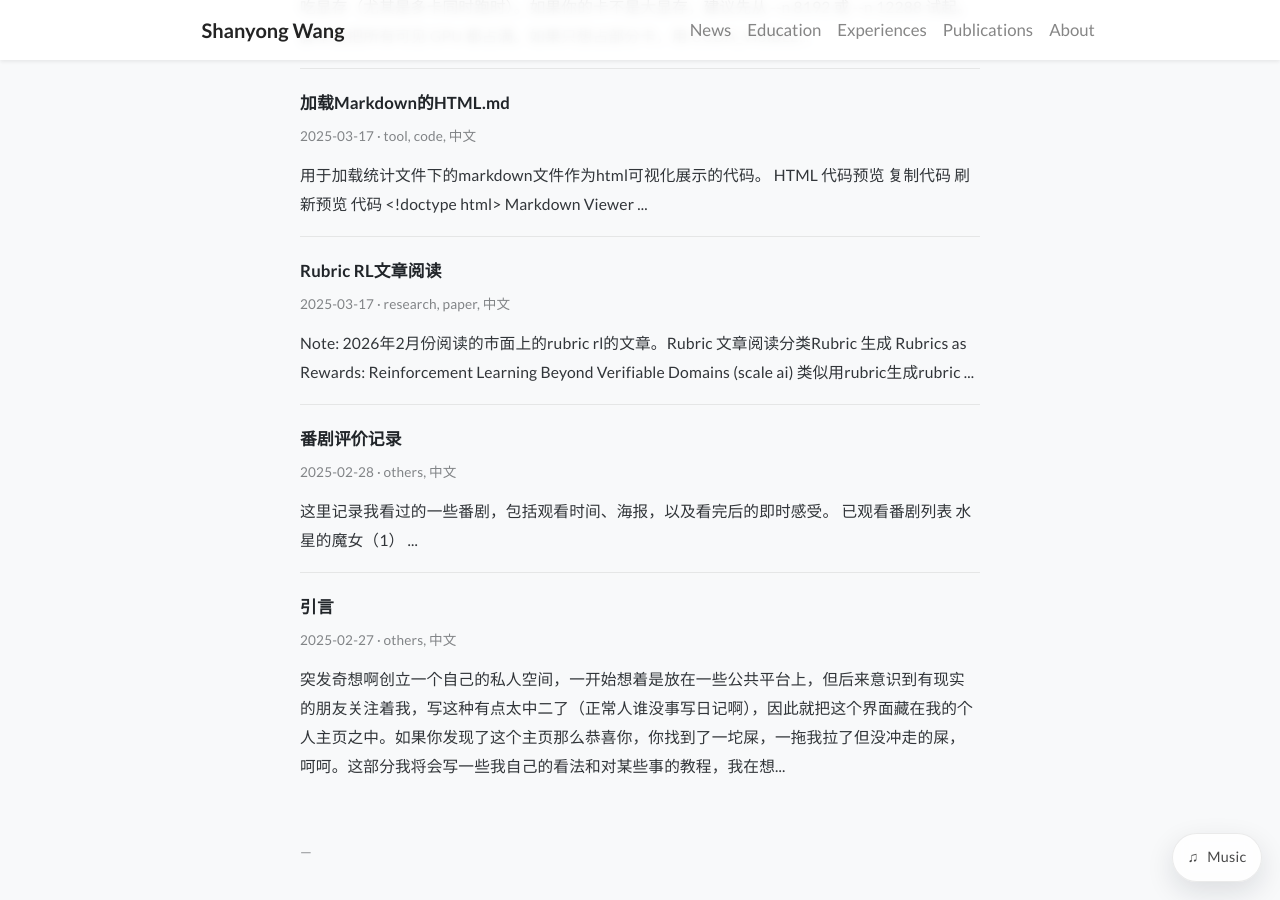
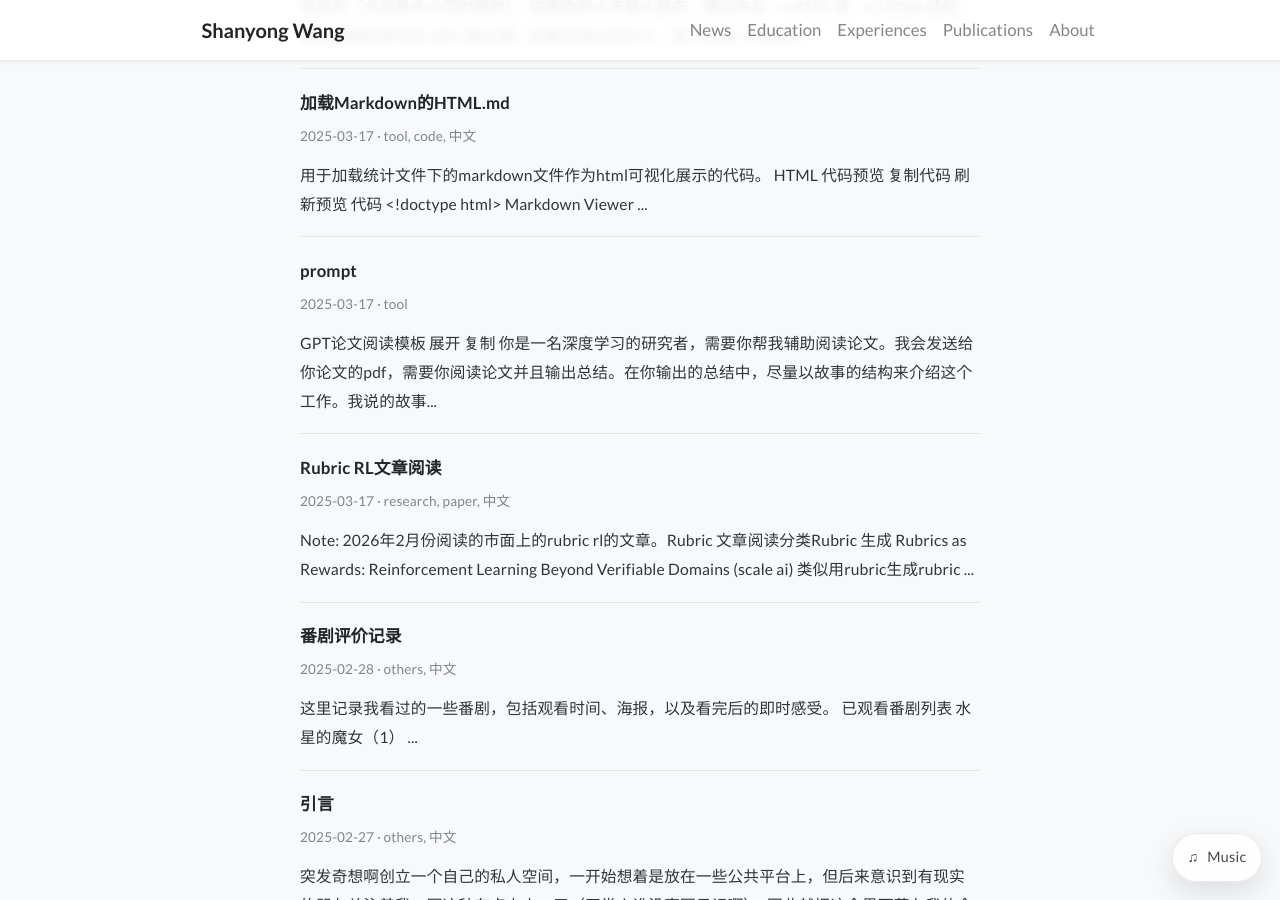
Before and after one commit to SwimmingWang/swimmingwang.github.io, a Jekyll site: the page built from hidden-blog.md, in a window 1280 px wide and 900 px high, scrolled down 575 px. Built offline with Jekyll 4.4.1, drawn with Linux system fonts in a browser that asks for light colours; nearby versions of some CDN libraries; a style sheet for code colours, icons or effects is not loaded; some of the changed lines change nothing that is shown.

```diff
--- /dev/null
+++ b/_hidden/prompt.md
@@ -0,0 +1,232 @@
+---
+layout: page
+title: "prompt"
+categories: [tool]
+search_only: false
+date: 2025-03-17 09:00:00 +0800
+---
+
+<div class="prompt-page">
+  <div class="prompt-card">
+    <div class="prompt-card-header">
+      <div>
+        <div class="prompt-card-title">GPT论文阅读模板</div>
+      </div>
+      <div class="prompt-actions">
+        <button class="toggle-btn" onclick="toggleCode(this)">展开</button>
+        <button class="copy-btn" onclick="copyCode(this)">复制</button>
+      </div>
+    </div>
+
+    <pre id="prompt-pre" class="collapsed"><code id="paper-prompt-code">你是一名深度学习的研究者，需要你帮我辅助阅读论文。我会发送给你论文的pdf，需要你阅读论文并且输出总结。
+
+在你输出的总结中，尽量以故事的结构来介绍这个工作。我说的故事结构是指，包含以下成分：
+
+1. 研究背景：
+论文的相关工作 or 研究背景是什么？这些领域是做什么的（简要概括就好）。
+
+2. 问题（Challenge）：
+论文要解决什么问题，它是什么意思？
+这个问题为什么有挑战性？
+这个问题难在哪里？
+这个问题有什么价值？
+为什么要解决它？
+为什么某个目标很难达到？
+
+Challenge 本身是一个因果性的表述，因为 XX，所以很难达到 XX 目标。
+这里一般就是对于问题的分析，比如说这个事情内在有什么矛盾。
+
+3. Finding：
+作者的发现是什么？
+作者的新观点是什么？
+这个 finding 为什么能解决上面提到的问题？
+请把其中的因果关系 or 逻辑关系说明白。
+
+这里我要额外说明什么是 finding：
+It is your key insight.
+It is the insight that nobody had before.
+It is the idea that takes a problem that could not be solved and turns it into one that can be solved.
+The finding is how you see the world differently from everyone who has come before you.
+It is what makes the unsolvable solvable.
+The finding is not your technical contribution.
+I repeat: it is not your technical contribution.
+It is the insight that leads to your contribution.
+If you can articulate your insight and share it with the reader, you have done most of your job.
+The rest is details.
+This finding connects to what people already knew and then flips it all around, creating a new opportunity.
+It is about seeing the world differently.
+
+4. 方法：
+作者具体是怎么做的？
+输入数据是什么？
+先怎么做，然后又怎么做？
+每个步骤干的是什么事情？
+
+5. 结论：
+论文的实验结果是什么？
+作者通过实验得到了什么？
+有什么要额外补充或者发现？
+
+此外，请对必要的关键术语和概念进行总结并加以解释，格式是：
+英文名称 + 中文翻译 + 解释，最好能举个例子。
+
+中文输出就好，多举例子（尤其是实验中的 finding 和结论）。</code></pre>
+  </div>
+</div>
+
+<style>
+:root {
+  --prompt-bg: linear-gradient(180deg, #fafafc 0%, #f4f7fb 100%);
+  --prompt-card-bg: rgba(255, 255, 255, 0.88);
+  --prompt-border: rgba(15, 23, 42, 0.08);
+  --prompt-shadow: 0 10px 30px rgba(15, 23, 42, 0.08);
+  --prompt-text: #0f172a;
+  --prompt-subtext: #475569;
+  --prompt-muted: #64748b;
+  --prompt-accent: #2563eb;
+  --prompt-accent-soft: rgba(37, 99, 235, 0.12);
+  --prompt-code-bg: #0b1220;
+  --prompt-code-text: #e2e8f0;
+}
+
+.prompt-page {
+  padding: 24px 0 40px;
+}
+
+.prompt-card {
+  border: 1px solid var(--prompt-border);
+  border-radius: 24px;
+  overflow: hidden;
+  background: var(--prompt-card-bg);
+  backdrop-filter: blur(10px);
+  box-shadow: var(--prompt-shadow);
+}
+
+.prompt-card-header {
+  display: flex;
+  align-items: center;
+  justify-content: space-between;
+  gap: 16px;
+  padding: 20px 20px 16px;
+  border-bottom: 1px solid rgba(15, 23, 42, 0.06);
+  background: linear-gradient(180deg, rgba(255,255,255,0.9) 0%, rgba(248,250,252,0.9) 100%);
+}
+
+.prompt-card-title {
+  font-size: 1.05rem;
+  font-weight: 700;
+  color: var(--prompt-text);
+}
+
+.prompt-actions {
+  display: flex;
+  align-items: center;
+  gap: 10px;
+  flex-shrink: 0;
+}
+
+.copy-btn,
+.toggle-btn {
+  border: none;
+  outline: none;
+  color: white;
+  padding: 10px 14px;
+  border-radius: 12px;
+  cursor: pointer;
+  font-size: 13px;
+  font-weight: 600;
+  transition: transform 0.18s ease, box-shadow 0.18s ease, opacity 0.18s ease;
+}
+
+.copy-btn {
+  background: linear-gradient(135deg, #2563eb 0%, #1d4ed8 100%);
+  box-shadow: 0 8px 20px rgba(37, 99, 235, 0.24);
+}
+
+.toggle-btn {
+  background: linear-gradient(135deg, #334155 0%, #1e293b 100%);
+  box-shadow: 0 8px 20px rgba(30, 41, 59, 0.22);
+}
+
+.copy-btn:hover,
+.toggle-btn:hover {
+  transform: translateY(-1px);
+  opacity: 0.96;
+}
+
+.copy-btn:active,
+.toggle-btn:active {
+  transform: translateY(0);
+}
+
+.prompt-card pre {
+  margin: 0;
+  padding: 22px;
+  overflow-x: auto;
+  background: var(--prompt-code-bg);
+  transition: max-height 0.25s ease;
+}
+
+.prompt-card code {
+  font-family: "SFMono-Regular", "Menlo", "Consolas", "Liberation Mono", monospace;
+  font-size: 13.5px;
+  line-height: 1.85;
+  color: var(--prompt-code-text);
+  white-space: pre-wrap;
+  word-break: break-word;
+  display: block;
+}
+
+/* 折叠后只保留前两行 */
+.prompt-card pre.collapsed {
+  overflow: hidden;
+}
+
+.prompt-card pre.collapsed code {
+  display: -webkit-box;
+  -webkit-line-clamp: 2;
+  -webkit-box-orient: vertical;
+  overflow: hidden;
+}
+
+@media (max-width: 640px) {
+  .prompt-card-header {
+    flex-direction: column;
+    align-items: flex-start;
+  }
+
+  .prompt-actions {
+    width: 100%;
+  }
+
+  .copy-btn,
+  .toggle-btn {
+    flex: 1;
+  }
+
+  .prompt-card pre {
+    padding: 18px;
+  }
+}
+</style>
+
+<script>
+function copyCode(btn) {
+  const code = document.getElementById("paper-prompt-code").innerText;
+  navigator.clipboard.writeText(code).then(() => {
+    const originalText = btn.innerText;
+    btn.innerText = "已复制";
+    btn.disabled = true;
+    setTimeout(() => {
+      btn.innerText = originalText;
+      btn.disabled = false;
+    }, 1500);
+  });
+}
+
+function toggleCode(btn) {
+  const pre = document.getElementById("prompt-pre");
+  pre.classList.toggle("collapsed");
+  btn.innerText = pre.classList.contains("collapsed") ? "展开" : "折叠";
+}
+</script>
--- a/_includes/hidden-blog/hb-music.html
+++ b/_includes/hidden-blog/hb-music.html
@@ -30,8 +30,8 @@
 
   <!-- 上一首 / 下一首 -->
   <div class="hb-nav-row">
-    <button class="hb-nav-btn" id="hb-prev" type="button">‹ 上一首</button>
-    <button class="hb-nav-btn" id="hb-next" type="button">下一首 ›</button>
+    <button class="hb-nav-btn" id="hb-prev" type="button">‹ Pre</button>
+    <button class="hb-nav-btn" id="hb-next" type="button">Next ›</button>
   </div>
 
 </div>
```
Also changed, not shown: _hidden/anime/2026-03-17-mercury.md (+1 -0 lines), _hidden/占卡程序.md (+2 -1 lines).
